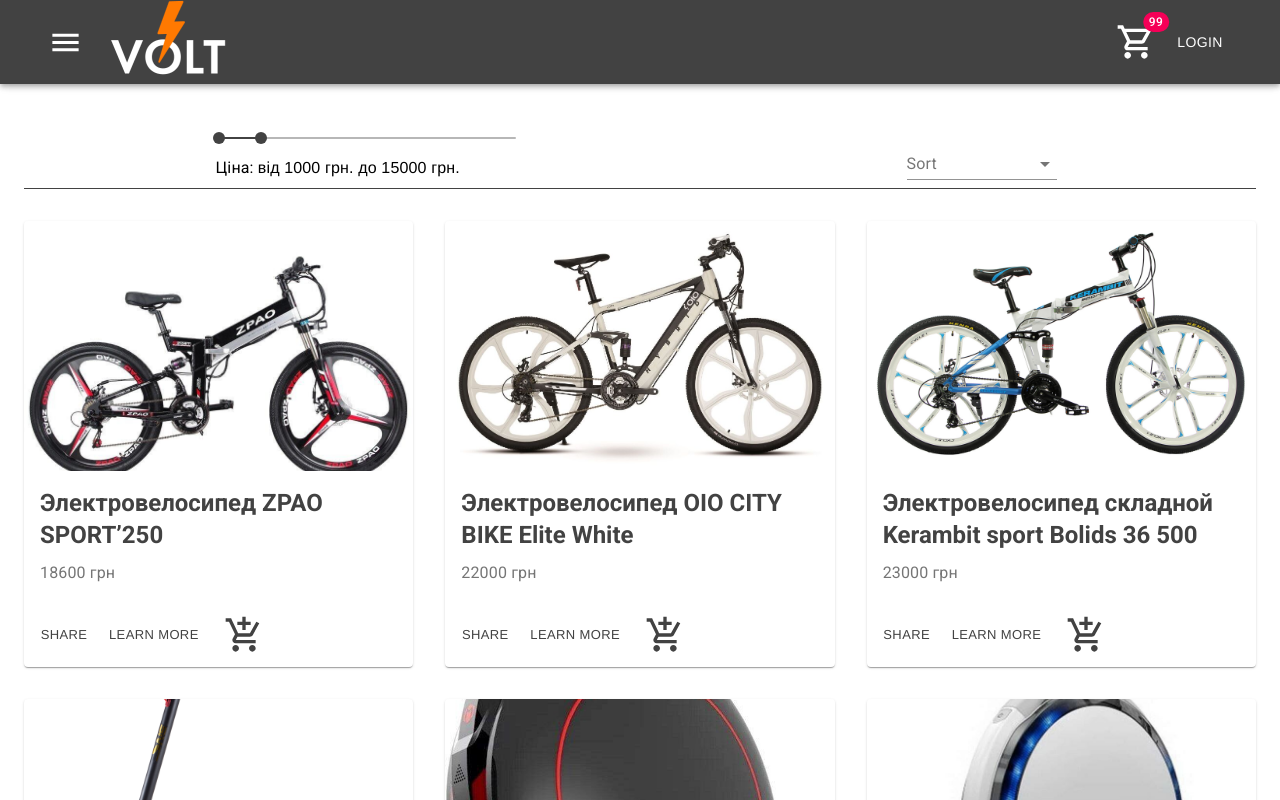
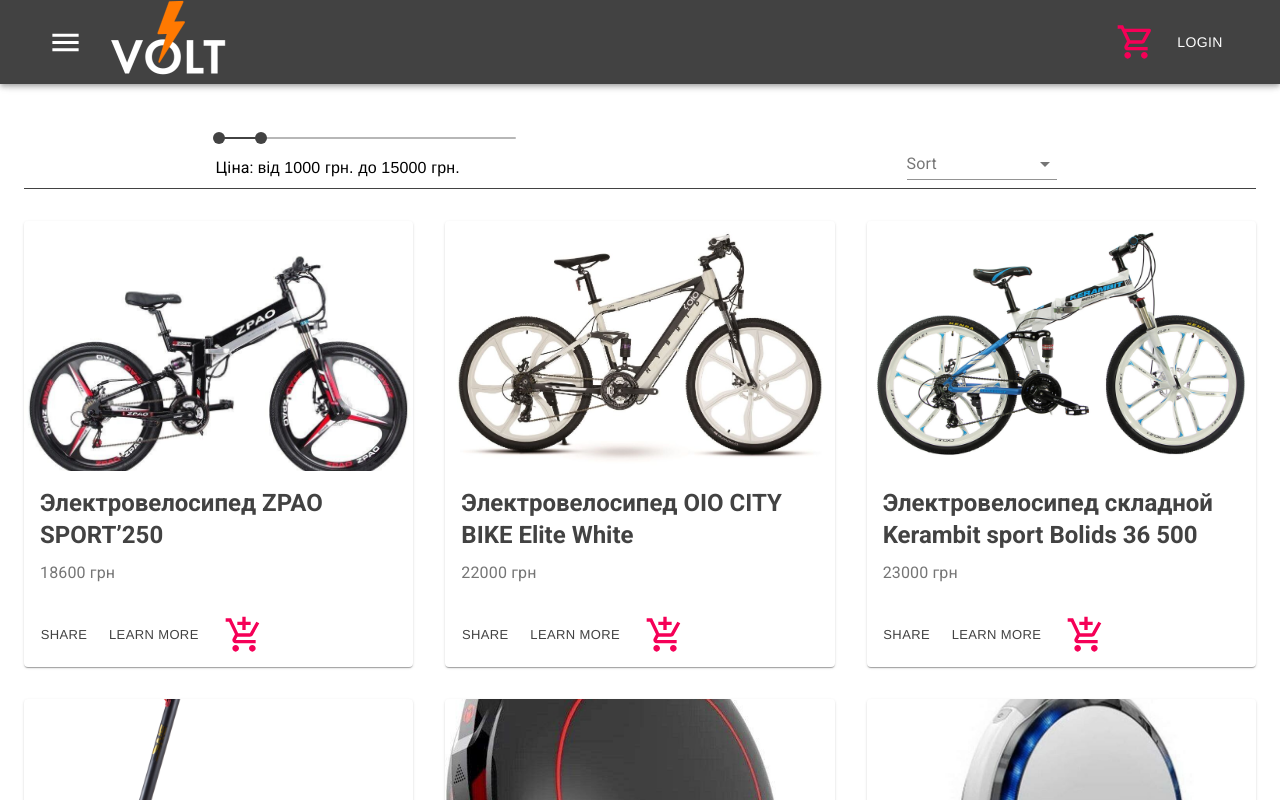
Before and after one commit to Sv-Shok/ReactStoreWithMaterialUI, a React (Create React App) app: page /products in a window 1280 px wide. Shown: the top 800 px of the page. Built offline with nearby package versions, Linux system fonts and the light colour scheme.

Commit message:
addCartComponent

```diff
--- a/src/App.js
+++ b/src/App.js
@@ -6,17 +6,50 @@
 import Main from "./components/Main/Main";
 import Products from "./components/Products/Products";
 import ProductDetails from "./components/Products/ProductDetails";
+import Cart from "./components/Cart/Cart";
 
 
 const App = (props)=>{
     const [isDrawerOpen, setDrawerOpen] = useState(false);
+
+    ///////////////////////////////////////////////////
+    //cart events
+
+    const [cartItems, setCartItems] = useState([]);
+    const addToCart = (product)=>{
+        let alreadyInCart = false;
+        cartItems.forEach((item)=>{
+            if(item.id === product.id){
+                item.count++;
+                setCartItems([
+                    ...cartItems,
+                ]);
+                alreadyInCart = true;
+            }
+        });
+        if(!alreadyInCart){
+            product.count = 1;
+            setCartItems([
+                ...cartItems,
+                product
+            ]);
+        }
+    };
+    // const [totalCount,setTotalCount] = useState(0);
+    // const cartCounted = (counts)=>{
+    //     let sumOfTotalCount = 0;
+    //     counts.forEach((item) => {sumOfTotalCount += item.count});
+    //     setTotalCount(sumOfTotalCount);
+    // };
+///////////////////////////////////////////////////
     return(
         <div>
-            <Header setDrawerOpen={setDrawerOpen} />
+            <Header setDrawerOpen={setDrawerOpen} cartItems={cartItems} addToCart={addToCart}/>
             <AppDrawer open={isDrawerOpen} setDrawerOpen={setDrawerOpen} />
             <Route exact path='/' component={Main} />
             <Route path='/contacts' component={Contacts} />
-            <Route path='/products' component={Products} />
+            {/*<Route path='/products' component={Products}/>*/}
+            <Route path='/products' render={() => <Products  addToCart={addToCart} />} />
             <Route path='/productDetails/:id' component={ProductDetails} />
         </div>
     )};
--- /dev/null
+++ b/src/components/Cart/Cart.jsx
@@ -0,0 +1,191 @@
+// // import React from 'react';
+//
+//
+// // const Cart = ({cartItems, addToCart}) => {
+// //     return(
+// //         <div>
+// //             {cartItems.length === 0
+// //                 ? <div>Cart is empty</div>
+// //                 : <div> <pre>{JSON.stringify(cartItems, null, 4)}</pre></div>
+// //             }
+// //         </div>
+// //     )
+// // };
+//
+// import React from 'react';
+// import { withStyles } from '@material-ui/core/styles';
+// import Button from '@material-ui/core/Button';
+// import Dialog from '@material-ui/core/Dialog';
+// import MuiDialogTitle from '@material-ui/core/DialogTitle';
+// import MuiDialogContent from '@material-ui/core/DialogContent';
+// import MuiDialogActions from '@material-ui/core/DialogActions';
+// import IconButton from '@material-ui/core/IconButton';
+// import CloseIcon from '@material-ui/icons/Close';
+// import Typography from '@material-ui/core/Typography';
+// import CartIcon from '@material-ui/icons/ShoppingCartOutlined';
+// import Badge from '@material-ui/core/Badge';
+//
+// const styles = (theme) => ({
+//     root: {
+//         minWidth: '768px',
+//         margin: 0,
+//         padding: theme.spacing(2),
+//     },
+//     closeButton: {
+//         position: 'absolute',
+//         right: theme.spacing(1),
+//         top: theme.spacing(1),
+//         color: theme.palette.grey[500],
+//     },
+// });
+//
+// const DialogTitle = withStyles(styles)((props) => {
+//     const { children, classes, onClose, ...other } = props;
+//     return (
+//         <MuiDialogTitle disableTypography className={classes.root} {...other}>
+//             <Typography variant="h6">{children}</Typography>
+//             {onClose ? (
+//                 <IconButton aria-label="close" className={classes.closeButton} onClick={onClose}>
+//                     <CloseIcon />
+//                 </IconButton>
+//             ) : null}
+//         </MuiDialogTitle>
+//     );
+// });
+//
+// const DialogContent = withStyles((theme) => ({
+//     root: {
+//         padding: theme.spacing(2),
+//     },
+// }))(MuiDialogContent);
+//
+// const DialogActions = withStyles((theme) => ({
+//     root: {
+//         margin: 0,
+//         padding: theme.spacing(1),
+//     },
+// }))(MuiDialogActions);
+//
+// export default function Cart({cartItems, addToCart}) {
+//     const [open, setOpen] = React.useState(false);
+//
+//     const handleClickOpen = () => {
+//         setOpen(true);
+//     };
+//     const handleClose = () => {
+//         setOpen(false);
+//     };
+//
+//     return (
+//         <div>
+//             <Button style={{color: "white"}} onClick={handleClickOpen}>
+//                     <Badge color="secondary" badgeContent={cartItems.length}>
+//                         <CartIcon style={{ fontSize: "2.5rem" }}/>
+//                     </Badge>
+//             </Button>
+//             <Dialog onClose={handleClose} aria-labelledby="customized-dialog-title" open={open}>
+//                 <DialogTitle id="customized-dialog-title" onClose={handleClose}>
+//                     Корзина
+//                 </DialogTitle>
+//                 <DialogContent dividers>
+//                     {cartItems.length === 0
+//                         ? <div>Cart is empty</div>
+//                         : <div> <pre>{JSON.stringify(cartItems, null, 4)}</pre></div>
+//                     }
+//                 </DialogContent>
+//                 <DialogActions>
+//                     <Button color="secondary">
+//                         Оформити замовлення
+//                     </Button>
+//                 </DialogActions>
+//             </Dialog>
+//         </div>
+//     );
+// }
+
+////////////////////////////////////////////////////
+import React from 'react';
+import { makeStyles } from '@material-ui/core/styles';
+import Button from '@material-ui/core/Button';
+import Dialog from '@material-ui/core/Dialog';
+import ListItemText from '@material-ui/core/ListItemText';
+import ListItem from '@material-ui/core/ListItem';
+import List from '@material-ui/core/List';
+import Divider from '@material-ui/core/Divider';
+import AppBar from '@material-ui/core/AppBar';
+import Toolbar from '@material-ui/core/Toolbar';
+import IconButton from '@material-ui/core/IconButton';
+import Typography from '@material-ui/core/Typography';
+import CloseIcon from '@material-ui/icons/Close';
+import Slide from '@material-ui/core/Slide';
+import CartIcon from '@material-ui/icons/ShoppingCartOutlined';
+import Badge from '@material-ui/core/Badge';
+import CartItem from "./CartItem";
+
+const useStyles = makeStyles((theme) => ({
+    appBar: {
+        position: 'relative',
+    },
+    title: {
+        marginLeft: theme.spacing(2),
+        flex: 1,
+    },
+    container:{
+        justifyContent: 'space-between'
+    }
+}));
+
+const Transition = React.forwardRef(function Transition(props, ref) {
+    return <Slide direction="up" ref={ref} {...props} />;
+});
+
+export default function Cart({cartItems, addToCart}) {
+    const classes = useStyles();
+    const [open, setOpen] = React.useState(false);
+
+    const handleClickOpen = () => {
+        setOpen(true);
+    };
+
+    const handleClose = () => {
+        setOpen(false);
+    };
+
+    return (
+        <div>
+            <Button color="secondary" onClick={handleClickOpen}>
+                <Badge color="secondary" badgeContent={cartItems.length}>
+                    <CartIcon style={{ fontSize: "2.5rem" }}/>
+                </Badge>
+            </Button>
+            <Dialog fullScreen open={open} onClose={handleClose} TransitionComponent={Transition}>
+                <AppBar className={classes.appBar}>
+                    <Toolbar>
+                        <IconButton edge="start" color="inherit" onClick={handleClose} aria-label="close">
+                            <CloseIcon />
+                        </IconButton>
+                        <Typography variant="h6" className={classes.title}>
+                            Корзина
+                        </Typography>
+                        <Button autoFocus color="inherit" onClick={handleClose}>
+                            закрити
+                        </Button>
+                    </Toolbar>
+                </AppBar>
+                <List>
+                    <ListItem className={classes.container}>
+                    <div>photo</div>
+                    <div>name</div>
+                    <div>count</div>
+                    <div>price</div>
+                    </ListItem>
+                    {cartItems.length === 0
+                        ? <div>Cart is empty</div>
+                        : cartItems.map((item)=> <CartItem cartData={item} addToCart={addToCart}/>)
+                    }
+
+                </List>
+            </Dialog>
+        </div>
+    );
+}
--- /dev/null
+++ b/src/components/Cart/CartItem.jsx
@@ -0,0 +1,32 @@
+import React from 'react';
+import ListItem from "@material-ui/core/ListItem";
+import Divider from "@material-ui/core/Divider";
+import { Link } from "react-router-dom";
+import ListItemText from "@material-ui/core/ListItemText";
+import List from "@material-ui/core/List";
+import {makeStyles} from "@material-ui/core/styles";
+
+const useStyles = makeStyles((theme) => ({
+    container:{
+        justifyContent: 'space-between'
+    }
+}));
+
+const CartItem = ({cartData, addToCart}) =>{
+    const {id, title, img, price, info, inCart, count, total} = cartData;
+    debugger
+    const classes = useStyles();
+    return (
+        <>
+        <ListItem className={classes.container}>
+            <div><Link to="#"><img src={img} width="189" alt={title}/></Link></div>
+            <div>{title}</div>
+            <div>{count}</div>
+            <div>{price}</div>
+        </ListItem>
+        <Divider />
+        </>
+    );
+};
+
+export default CartItem;
--- a/src/components/Header/Header.jsx
+++ b/src/components/Header/Header.jsx
@@ -17,7 +17,7 @@
 import grey from '@material-ui/core/colors/grey';
 import Container from '@material-ui/core/Container';
 import Badge from '@material-ui/core/Badge';
-
+import Cart from "../Cart/Cart";
 
 const useStyles = makeStyles((theme) => ({
     root: {
@@ -36,7 +36,7 @@
     }
 }));
 
-const Header = ({setDrawerOpen}) => {
+const Header = ({setDrawerOpen, cartItems}) => {
     const classes = useStyles();
     return (
         <AppBar position="sticky" >
@@ -52,11 +52,14 @@
                 <Typography variant="h6" className={classes.title}>
                     <Link to={"/"}><img src={Logo} alt="volt" className={classes.logo} /></Link>
                 </Typography>
-                <Button color="inherit">
-                    <Badge color="secondary"  badgeContent={99}>
-                        <CartIcon style={{ fontSize: "2.5rem" }}/>
-                    </Badge>
-                </Button>
+                <Cart cartItems={cartItems}/>
+                {/*<Link to="cart">*/}
+                {/*<Button style={{color: "white"}}>*/}
+                {/*    <Badge color="secondary"  badgeContent={cartItems}>*/}
+                {/*        <CartIcon style={{ fontSize: "2.5rem" }}/>*/}
+                {/*    </Badge>*/}
+                {/*</Button>*/}
+                {/*</Link>*/}
                 <Button color="inherit">Login</Button>
             </Toolbar>
             </Container>
--- a/src/components/Products/ProductCard.jsx
+++ b/src/components/Products/ProductCard.jsx
@@ -22,9 +22,8 @@
     }
 }));
 
-const ProductCard = (props)=> {
-
-     const {id, title, img, price, info, inCart, count, total} = props;
+const ProductCard = ({card, addToCart})=> {
+     const {id, title, img, price, info, inCart, count, total} = card;
 
     const classes = useStyles();
     return (
@@ -55,7 +54,7 @@
                         Learn More
                     </Button>
                 </Link>
-                <Button size="small" color="primary" >
+                <Button size="small" color="secondary" onClick={()=>addToCart(card)}>
                     <AddShoppingCartIcon style={{ fontSize: "2.5rem" }} />
                 </Button>
             </CardActions>
--- a/src/components/Products/Products.jsx
+++ b/src/components/Products/Products.jsx
@@ -26,7 +26,8 @@
     }
 }));
 
-const Products = ()=> {
+const Products = ( {addToCart} )=> {
+
     const [stateProducts, setProducts] = useState({
         products: storeProducts,
         sort:"",
@@ -70,7 +71,7 @@
               {stateProducts.products.map((card)=>{
                   return (
                       <Grid item key={card.id} xs={12} sm={6} md={4}>
-                              <ProductCard {...card} />
+                              <ProductCard card={card} addToCart={addToCart} />
                       </Grid>
                   )
               })}
```
